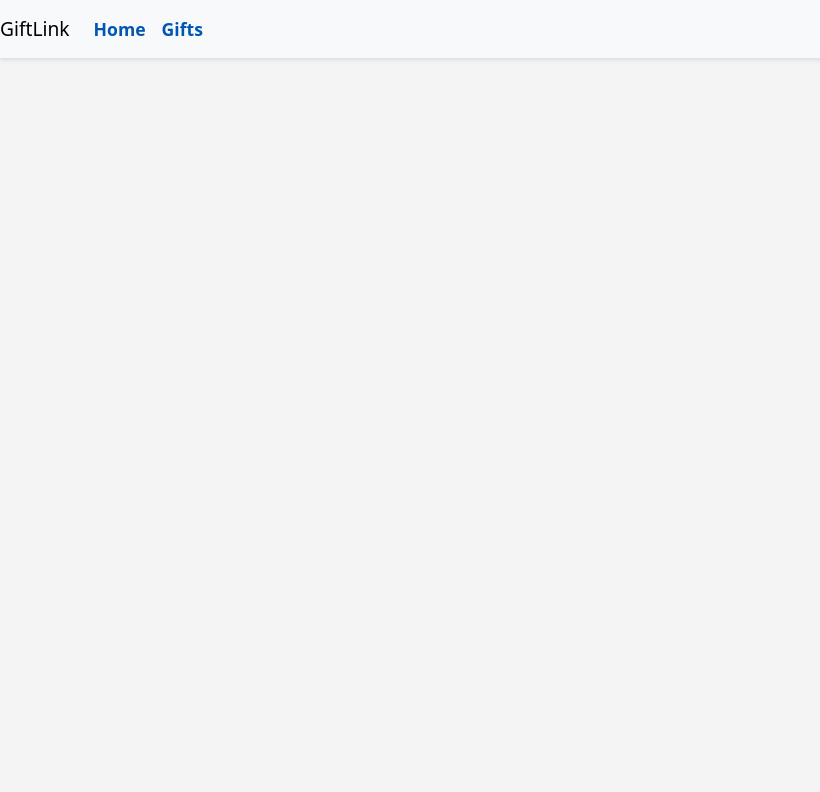
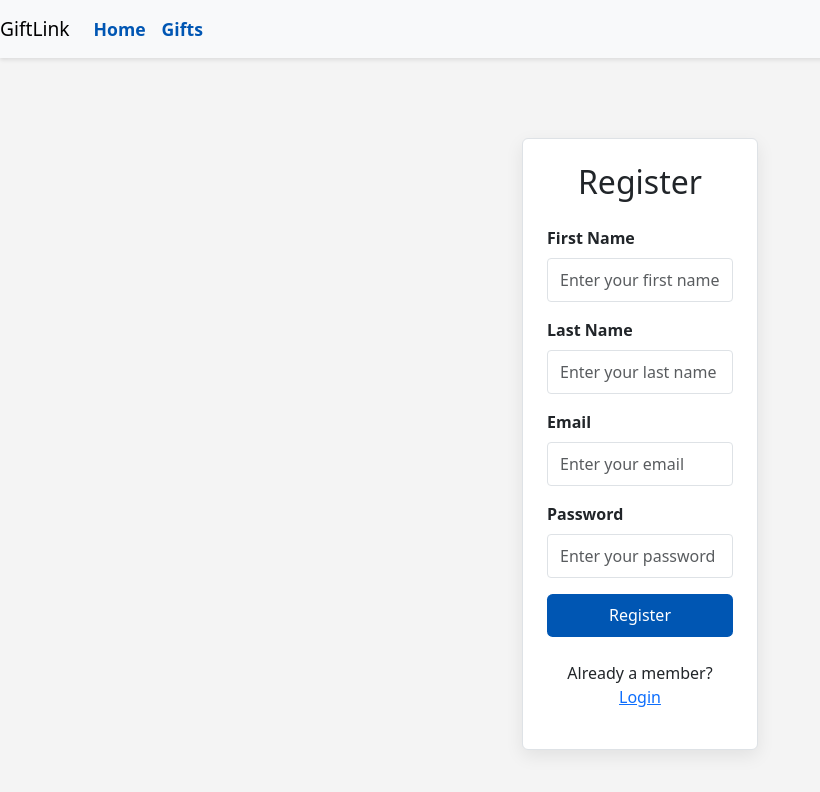
Before and after one commit to buhimian/courcera-ibm-fsd-capstone-giftlink, a React (Create React App) app in the folder giftlink-frontend/: page /app/register in a window 1280 px wide. Before the commit this address had no page. Shown: the top 792 px of the page, without its empty margins (0-820 px from the left). Built offline with nearby package versions, Linux system fonts and the light colour scheme.

Commit message:
frontend login and register change

```diff
--- a/giftlink-frontend/src/App.js
+++ b/giftlink-frontend/src/App.js
@@ -1,6 +1,8 @@
 import React from 'react';
 import { Routes, Route, useNavigate } from 'react-router-dom';
 import MainPage from './components/MainPage/MainPage';
+import RegisterPage from './components/RegisterPage/RegisterPage';
+import LoginPage from './components/LoginPage/LoginPage';
 import 'bootstrap/dist/css/bootstrap.min.css';
 import './App.css';
 import Navbar from './components/Navbar/Navbar';
@@ -11,9 +13,12 @@
     <>
         <Navbar/>
         <Routes>
-          {/* the final code will not pass the products to every page, but each page will call the server API */}
+          {/* Main gifts page */}
           <Route path="/" element={<MainPage />} />
           <Route path="/app" element={<MainPage />} />
+          {/* Register and Login routes */}
+          <Route path="/app/register" element={<RegisterPage />} />
+          <Route path="/app/login" element={<LoginPage />} />
         </Routes>
         </>
   );
--- /dev/null
+++ b/giftlink-frontend/src/components/LoginPage/LoginPage.css
@@ -0,0 +1,30 @@
+.login-card {
+    background-color: #fff;
+    box-shadow: 0px 4px 8px rgba(0, 0, 0, 0.1);
+}
+.login-card .form-label {
+    font-weight: 600;
+}
+.login-card input {
+    border-radius: 0.25rem;
+}
+.login-card .btn {
+    padding: 0.5rem 1rem;
+    border-radius: 0.25rem;
+}
+.login-card .btn-primary {
+    background-color: #0056b3;
+    border: none;
+}
+.login-card .text-primary {
+    color: #0056b3;
+}
+.login-card .text-secondary {
+    color: #6c757d;
+}
+a.text-primary:hover {
+    text-decoration: underline;
+}
+a.text-secondary:hover {
+    text-decoration: underline;
+}
--- /dev/null
+++ b/giftlink-frontend/src/components/LoginPage/LoginPage.js
@@ -0,0 +1,52 @@
+import React, { useState } from 'react';
+import './LoginPage.css';
+
+function LoginPage() {
+    const [email, setEmail] = useState('');
+    const [password, setPassword] = useState('');
+
+    const handleLogin = async () => {
+        console.log('Inside handleLogin');
+        console.log('Email:', email, 'Password:', password);
+    }
+
+    return (
+        <div className="container mt-5">
+            <div className="row justify-content-center">
+                <div className="col-md-6 col-lg-4">
+                    <div className="login-card p-4 border rounded">
+                        <h2 className="text-center mb-4 font-weight-bold">Login</h2>
+                        <div className="mb-3">
+                            <label htmlFor="email" className="form-label">Email</label>
+                            <input
+                                id="email"
+                                type="text"
+                                className="form-control"
+                                placeholder="Enter your email"
+                                value={email}
+                                onChange={(e) => setEmail(e.target.value)}
+                            />
+                        </div>
+                        <div className="mb-3">
+                            <label htmlFor="password" className="form-label">Password</label>
+                            <input
+                                id="password"
+                                type="password"
+                                className="form-control"
+                                placeholder="Enter your password"
+                                value={password}
+                                onChange={(e) => setPassword(e.target.value)}
+                            />
+                        </div>
+                        <button className="btn btn-primary w-100 mb-3" onClick={handleLogin}>Login</button>
+                        <p className="mt-4 text-center">
+                            New here? <a href="/app/register" className="text-primary">Register Here</a>
+                        </p>
+                    </div>
+                </div>
+            </div>
+        </div>
+    );
+}
+
+export default LoginPage;
--- /dev/null
+++ b/giftlink-frontend/src/components/RegisterPage/RegisterPage.css
@@ -0,0 +1,44 @@
+/* RegisterPage styles */
+.register-card {
+    background-color: #fff;
+    box-shadow: 0px 6px 18px rgba(0, 0, 0, 0.08);
+}
+.register-card .form-label {
+    font-weight: 600;
+}
+.register-card input {
+    border-radius: 0.25rem;
+}
+.register-card .btn {
+    padding: 0.6rem 1rem;
+    border-radius: 0.35rem;
+}
+.register-card .btn-primary {
+    background-color: #0056b3;
+    border: none;
+}
+.register-card .btn-secondary {
+    background-color: #6c757d;
+    border: none;
+}
+.register-card .text-primary {
+    color: #0056b3;
+}
+.register-card .text-secondary {
+    color: #6c757d;
+}
+
+/* Layout tweaks */
+.register-card {
+    padding: 1.75rem;
+    border-radius: 8px;
+}
+.register-card .form-control {
+    height: 44px;
+}
+
+@media (max-width: 576px) {
+    .register-card {
+        padding: 1rem;
+    }
+}
--- /dev/null
+++ b/giftlink-frontend/src/components/RegisterPage/RegisterPage.js
@@ -0,0 +1,80 @@
+import React, { useState } from 'react';
+import './RegisterPage.css';
+
+function RegisterPage() {
+    const [firstName, setFirstName] = useState('');
+    const [lastName, setLastName] = useState('');
+    const [email, setEmail] = useState('');
+    const [password, setPassword] = useState('');
+
+    const handleRegister = async () => {
+        console.log('Register invoked', { firstName, lastName, email, password });
+    }
+
+    return (
+        <div className="container mt-5">
+            <div className="row justify-content-center">
+                <div className="col-md-6 col-lg-4">
+                    <div className="register-card p-4 border rounded">
+                        <h2 className="text-center mb-4 font-weight-bold">Register</h2>
+
+                        <div className="mb-3">
+                            <label htmlFor="firstName" className="form-label">First Name</label>
+                            <input
+                                id="firstName"
+                                type="text"
+                                className="form-control"
+                                placeholder="Enter your first name"
+                                value={firstName}
+                                onChange={(e) => setFirstName(e.target.value)}
+                            />
+                        </div>
+
+                        <div className="mb-3">
+                            <label htmlFor="lastName" className="form-label">Last Name</label>
+                            <input
+                                id="lastName"
+                                type="text"
+                                className="form-control"
+                                placeholder="Enter your last name"
+                                value={lastName}
+                                onChange={(e) => setLastName(e.target.value)}
+                            />
+                        </div>
+
+                        <div className="mb-3">
+                            <label htmlFor="email" className="form-label">Email</label>
+                            <input
+                                id="email"
+                                type="email"
+                                className="form-control"
+                                placeholder="Enter your email"
+                                value={email}
+                                onChange={(e) => setEmail(e.target.value)}
+                            />
+                        </div>
+
+                        <div className="mb-3">
+                            <label htmlFor="password" className="form-label">Password</label>
+                            <input
+                                id="password"
+                                type="password"
+                                className="form-control"
+                                placeholder="Enter your password"
+                                value={password}
+                                onChange={(e) => setPassword(e.target.value)}
+                            />
+                        </div>
+
+                        <button className="btn btn-primary w-100 mb-3" onClick={handleRegister}>Register</button>
+
+                        <p className="mt-4 text-center">
+                            Already a member? <a href="/app/login" className="text-primary">Login</a>
+                        </p>
+                    </div>
+                </div>
+            </div>
+        </div>
+    )//end of return
+}
+export default RegisterPage;
```
